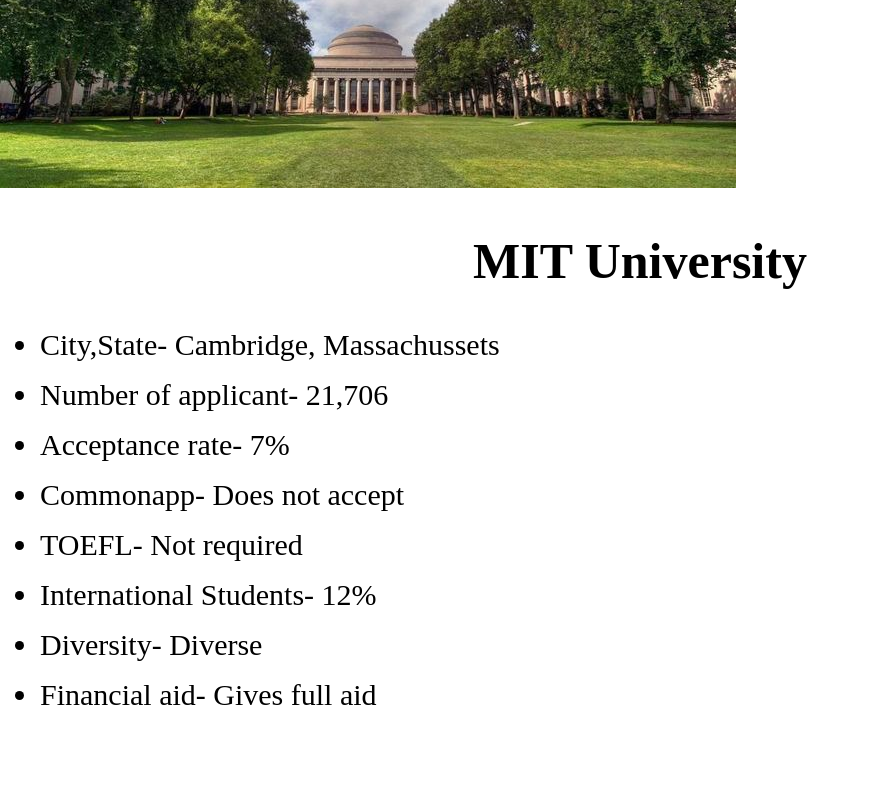
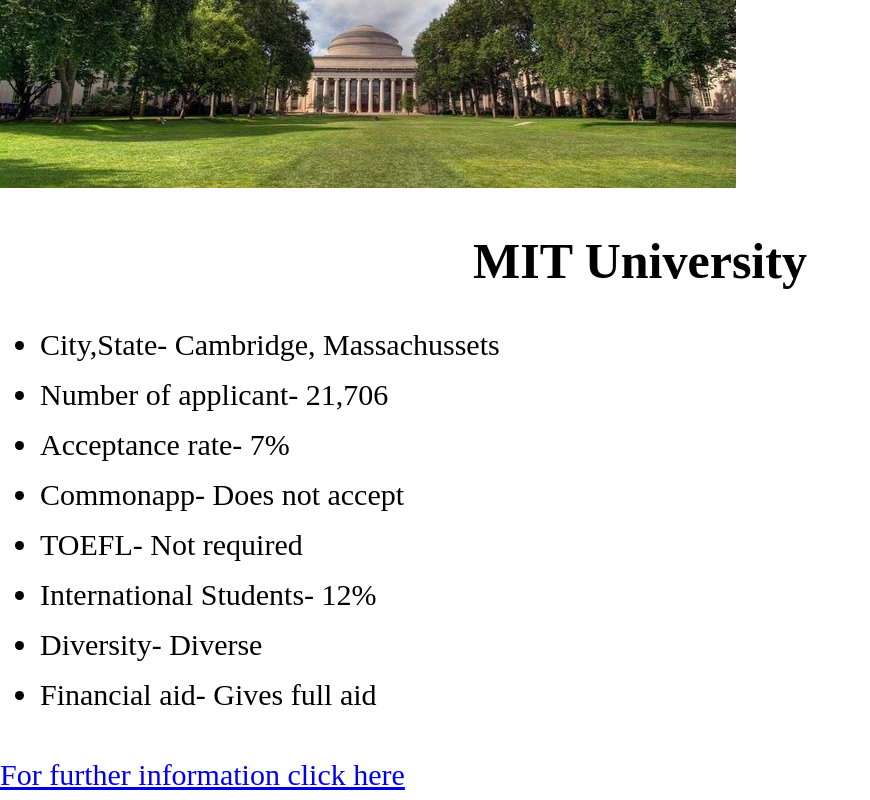
Before and after one commit to weblab-class/Bereket227-ruthshiferaw-nebadane123, a React app: page /MIT in a window 1280 px wide. Shown: the part 253-1053 px from the top of the page, without its empty margins (0-870 px from the left). Before the commit the page ends 1003 px from the top, so only its background shows below. Built offline with nearby package versions, Linux system fonts and the light colour scheme; no server answers; the HTML template or start-up script is replaced by a standard one; a web font is replaced by a local one.

Commit message:
college_help_for_internationals

```diff
--- a/client/src/components/pages/Harvard.js
+++ b/client/src/components/pages/Harvard.js
@@ -20,6 +20,9 @@
           <li>Diversity- Diverse</li>
           <li>Financial aid- Gives full aid</li>
         </ul>
+        <div className="addinfo">
+          {<a href="https://college.harvard.edu/admissions">For further information click here</a>}
+        </div>
       </div>
     </div>
   );
--- a/client/src/components/pages/MIT.js
+++ b/client/src/components/pages/MIT.js
@@ -21,6 +21,13 @@
           <li>Diversity- Diverse</li>
           <li>Financial aid- Gives full aid</li>
         </ul>
+        <div className="addinfo">
+          {
+            <a href="https://mitadmissions.org/apply/firstyear/deadlines-requirements/">
+              For further information click here
+            </a>
+          }
+        </div>
       </div>
     </div>
   );
--- a/client/src/components/pages/Princeton.js
+++ b/client/src/components/pages/Princeton.js
@@ -20,6 +20,13 @@
           <li>Diversity- Diverse</li>
           <li>Financial aid- Gives full aid</li>
         </ul>
+        <div className="addinfo">
+          {
+            <a href="https://admission.princeton.edu/how-apply">
+              For further information click here
+            </a>
+          }
+        </div>
       </div>
     </div>
   );
--- a/client/src/components/pages/Stanford.js
+++ b/client/src/components/pages/Stanford.js
@@ -20,6 +20,9 @@
           <li>Diversity- Diverse</li>
           <li>Financial aid- Gives full aid</li>
         </ul>
+        <div className="addinfo">
+          {<a href="https://admission.stanford.edu/apply/">For further information click here</a>}
+        </div>
       </div>
     </div>
   );
--- a/client/src/components/pages/Yale.js
+++ b/client/src/components/pages/Yale.js
@@ -21,6 +21,13 @@
           <li>Diversity- Diverse</li>
           <li>Financial aid- Gives full aid</li>
         </ul>
+        <div className="addinfo">
+          {
+            <a href="https://admissions.yale.edu/first-year-application-process">
+              For further information click here
+            </a>
+          }
+        </div>
       </div>
     </div>
   );
--- a/client/src/components/pages/columbia.js
+++ b/client/src/components/pages/columbia.js
@@ -21,6 +21,14 @@
           <li>Diversity- Diverse</li>
           <li>Financial aid- Gives full aid</li>
         </ul>
+
+        <div className="addinfo">
+          {
+            <a href="https://undergrad.admissions.columbia.edu/apply">
+              For further information click here
+            </a>
+          }
+        </div>
       </div>
     </div>
   );
```
